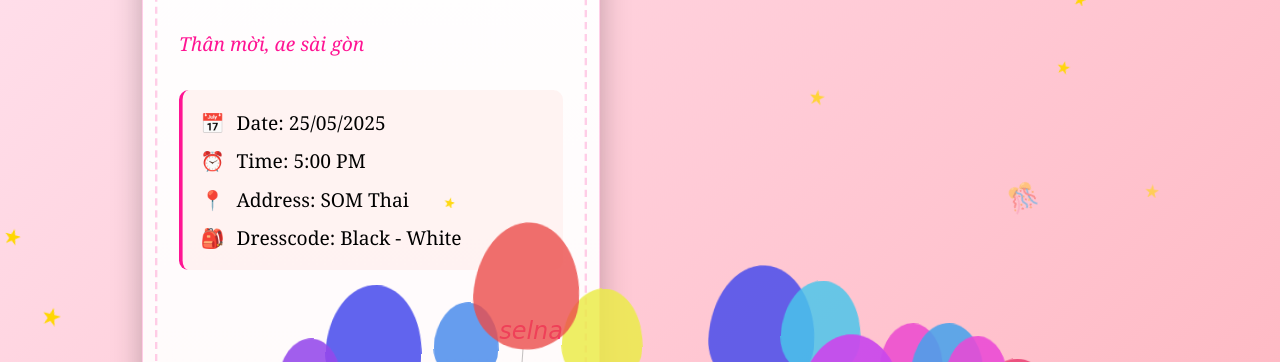
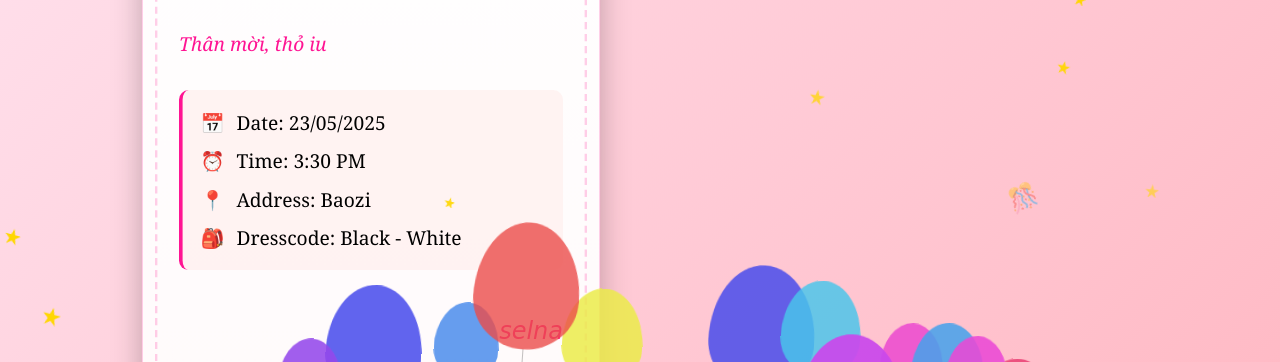
Before and after one commit to thanhnamle/birthday-invite, a plain HTML site: page index.html in a window 1280 px wide. Both pictures are taken after a click on the element 359 px from the left and 428 px from the top of the page. Shown: the part 387-749 px from the top of the page. Drawn offline with nearby package versions, Linux system fonts and the light colour scheme.

Commit message:
second commit

```diff
--- a/index.html
+++ b/index.html
@@ -779,20 +779,20 @@
             <div class="corner corner-br"></div>
 
             <h1>✨ Birthday Invitation ✨</h1>
-            <p>Thân mời, ae sài gòn</p>
+            <p>Thân mời, thỏ iu</p>
 
             <div class="invitation-details">
                 <div class="detail-item">
                     <span class="detail-icon">📅</span>
-                    <span>Date: 25/05/2025</span>
+                    <span>Date: 23/05/2025</span>
                 </div>
                 <div class="detail-item">
                     <span class="detail-icon">⏰</span>
-                    <span>Time: 5:00 PM</span>
+                    <span>Time: 3:30 PM</span>
                 </div>
                 <div class="detail-item">
                     <span class="detail-icon">📍</span>
-                    <span>Address: SOM Thai</span>
+                    <span>Address: Baozi</span>
                 </div>
                 <div class="detail-item">
                     <span class="detail-icon">🎒</span>
```
